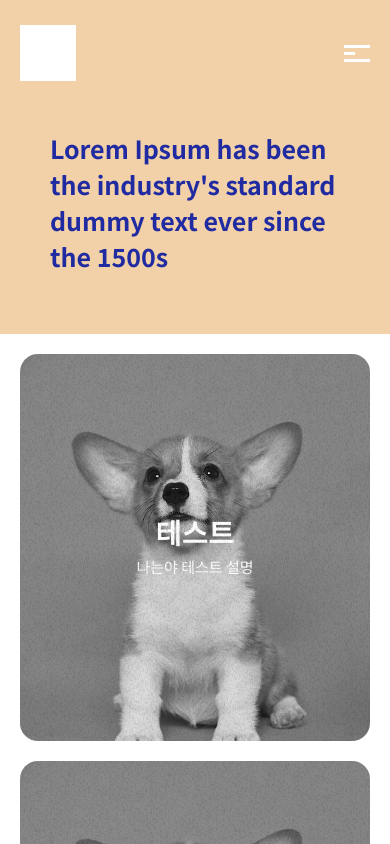
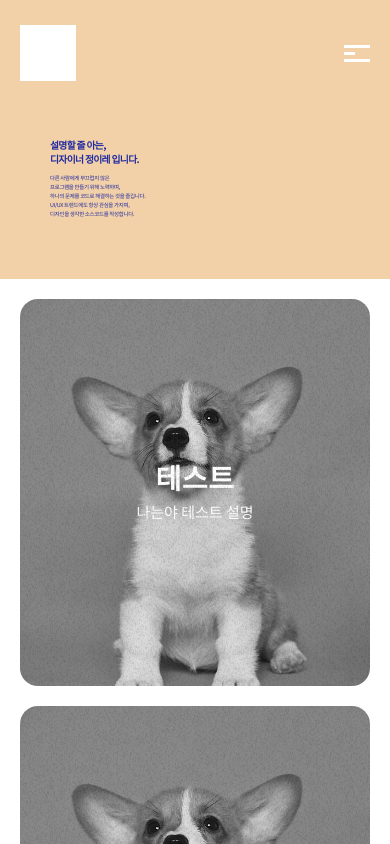
Before and after one commit to soheee94/soheee94.github.io, a React (Create React App) app in the folder portfolio/: page / in a window 390 px wide. Shown: the top 844 px of the page. Built offline with nearby package versions, Linux system fonts and the light colour scheme.

Commit message:
font-size 반응형 조정

```diff
--- a/portfolio/src/component/Header.js
+++ b/portfolio/src/component/Header.js
@@ -168,12 +168,24 @@ const MenuButton = styled.div`
 
 const HeaderContent = styled.div`
   padding: 0 30px;
-  font-size: 25px;
-  font-weight: 700;
+  /* font-size: 25px; */
+
   ${ScrollAnimationStyles}
   color : ${props => props.theme.point};
-  p {
-    padding: 0 60px;
+  &>* {
+    padding: 0 20px;
+  }
+  p{
+    letter-spacing: -0.055em;
+    font-weight : 400;
+    line-height: 2.3vw;
+    font-size: 1.4vw;
+  }
+  h2{
+    font-weight: 700;
+    letter-spacing: -0.065em;
+    font-size : 2.5vw;
+
   }
 
   ${media.medium} {
@@ -232,9 +244,19 @@ function Header() {
         </MenuButton>
       </FloatingBlock>
       <HeaderContent>
+        <h2>
+          설명할 줄 아는,
+          <br /> 디자이너 정이레 입니다.
+        </h2>
         <p>
-          Lorem Ipsum has been the industry's standard dummy text ever since the
-          1500s
+          다른 사람에게 부끄럽지 않은
+          <br />
+          프로그램을 만들기 위해 노력하며,
+          <br />
+          하나의 문제를 코드로 해결하는 것을 즐깁니다. <br />
+          UI/UX 트렌드에도 항상 관심을 가지며,
+          <br />
+          디자인을 생각한 소스코드를 작성합니다.
         </p>
       </HeaderContent>
       <Footer></Footer>
```
